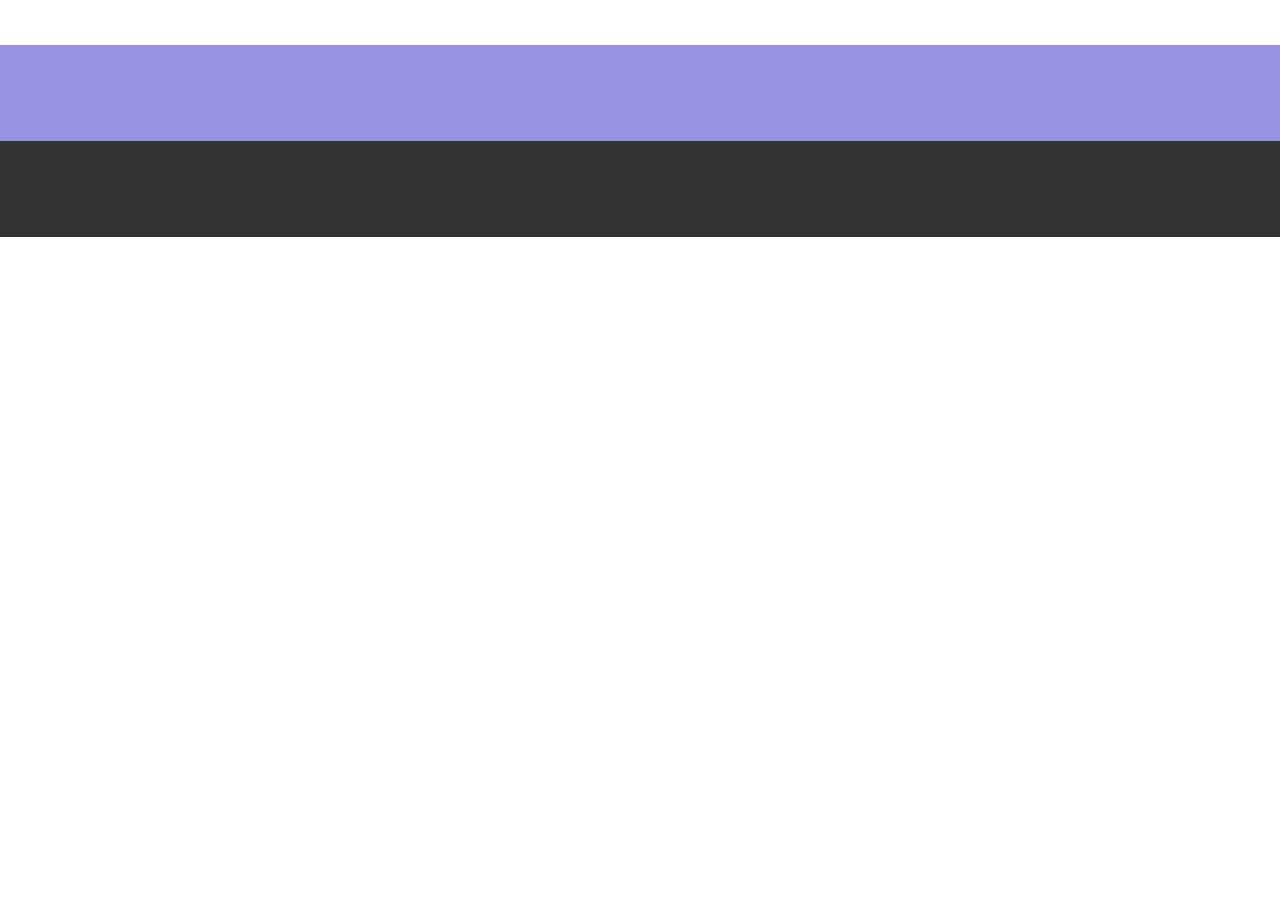
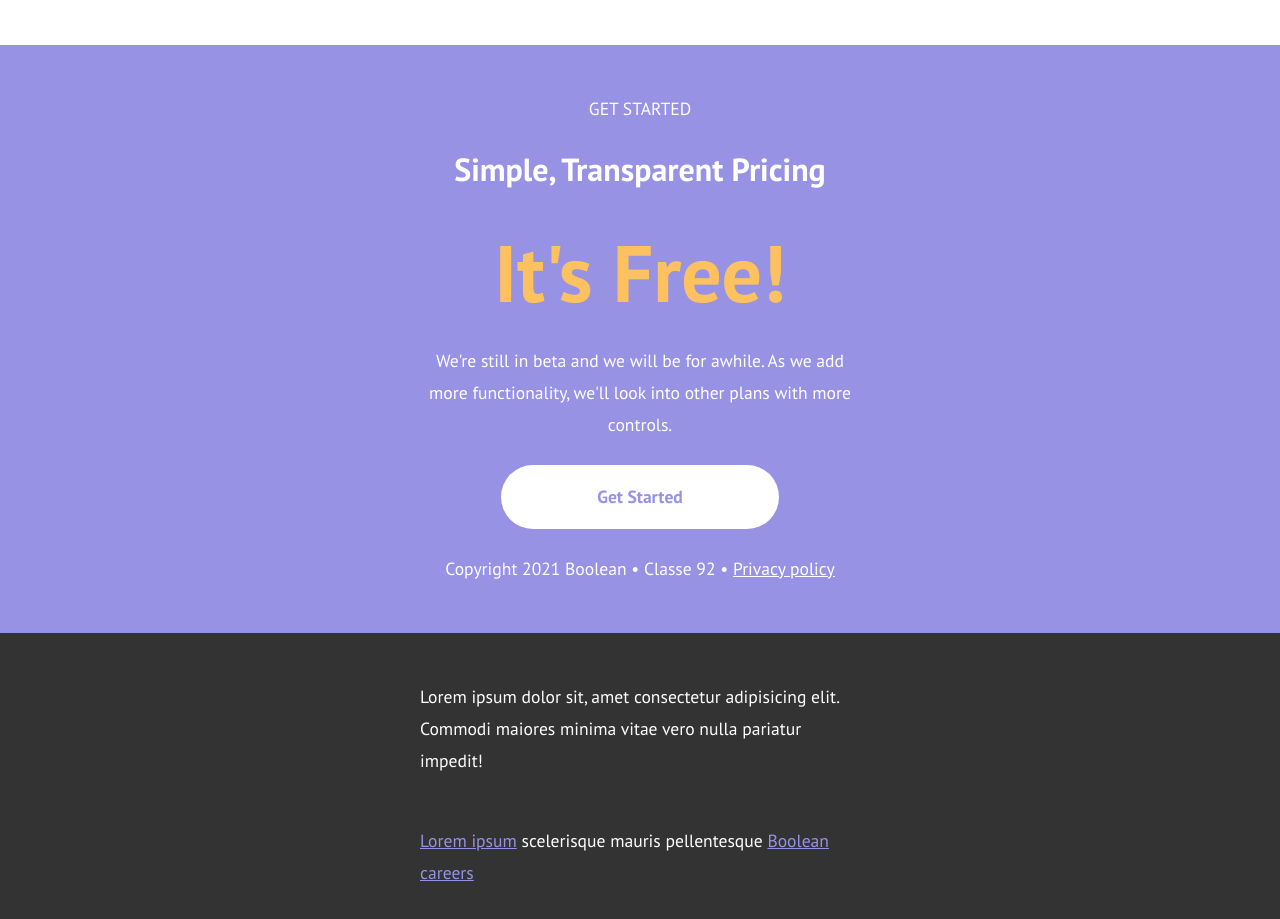
Before and after one commit to Dan848/htmlcss-responsive-layout, a plain HTML site: page index.html in a window 1280 px wide. Shown: the part 9747-10666 px from the top of the page. Before the commit the page ends 9984 px from the top, so only its background shows below. Drawn offline with Linux system fonts and the light colour scheme.

Commit message:
add get started + footer to index

```diff
--- a/index.html
+++ b/index.html
@@ -306,13 +306,31 @@
 
         <section id="get-started">
             <div class="container">
-
+                <h5> Get Started</h5>
+                <h2>Simple, Transparent Pricing</h2>
+                <div class="info">It's Free!</div>
+                <p>
+                We're still in beta and we will be for awhile.
+                As we add more functionality, we'll look into
+                other plans with more controls.
+                </p>
+                <a class=button href="#">Get Started</a>
+                <p>Copyright 2021 Boolean • Classe 92 • <a class="underline" href="#">Privacy policy</a></p>
             </div>
         </section>
     </main>
 
     <footer>
-
+        <div class="container">
+            <p>Lorem ipsum dolor sit, amet consectetur adipisicing
+                elit. Commodi maiores minima vitae vero nulla
+                pariatur impedit!
+            </p>
+            <p>
+                <a class="underline" href="#">Lorem ipsum</a> scelerisque mauris pellentesque
+                <a class="underline" href="#">Boolean careers</a>
+            </p>
+        </div>
     </footer>
 </body>
 </html>
```
